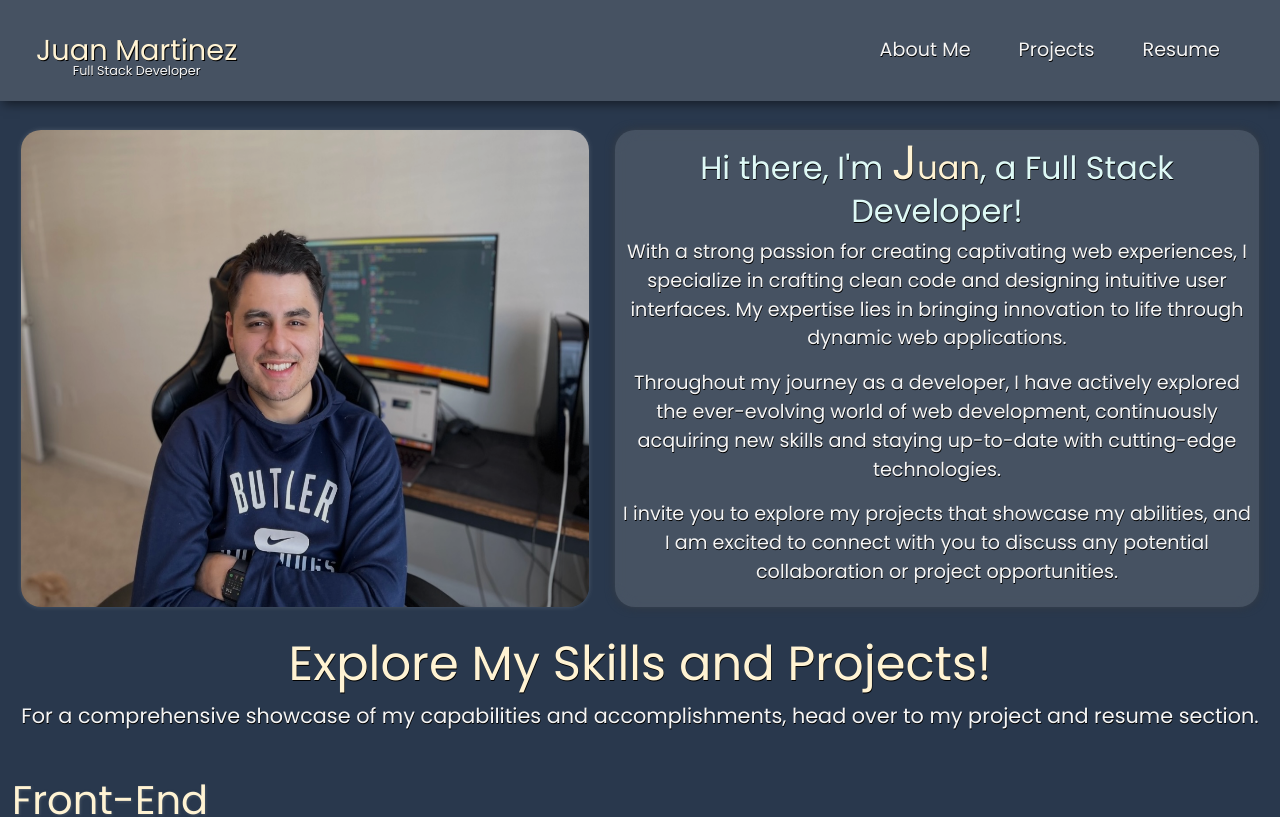
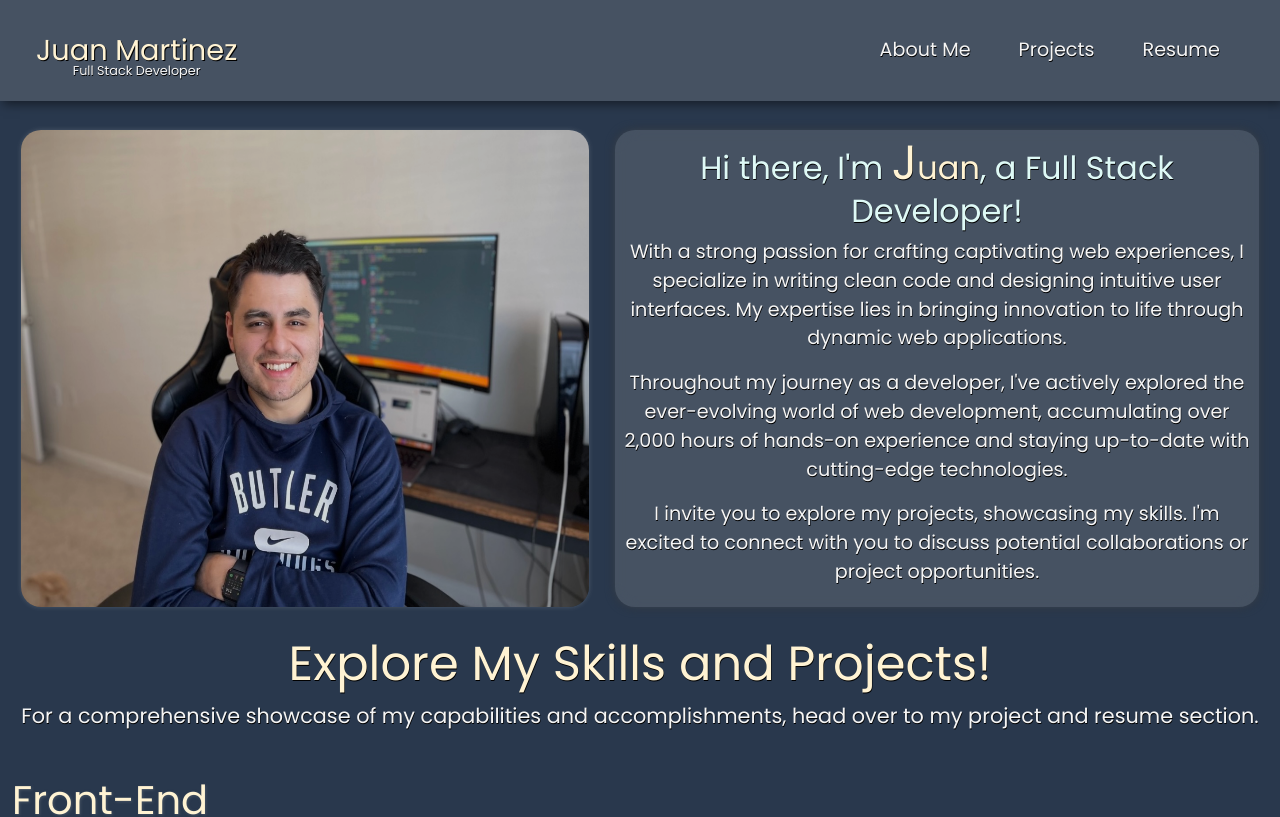
Before and after one commit to JuanMartinez503/React-portfolio, a React (Vite) app: page / in a window 1280 px wide. Shown: the top 817 px of the page. Built offline with nearby package versions, Linux system fonts and the light colour scheme.

Commit message:
updated the about section and intro

```diff
--- a/src/App.css
+++ b/src/App.css
@@ -214,6 +214,13 @@ footer .card-body {
 
 
 }
+.about-sec-cont {
+  background-color: var(--primary);
+  box-shadow: 0 0 10px rgba(0, 0, 0, 0.3);
+  border-radius: 10px;
+  padding: 1%;
+  margin: 1%;
+}
 .dev-icon-div{
   display: flex;
   flex-direction: column;
@@ -367,7 +374,9 @@ font-size: 2rem;
   background-color: var(--primary);
   color: var(--complementary);
   margin: 1.7%;
+  margin-bottom: 3%;
   border: 1px solid var(--complementary) !important;
+  box-shadow: 0 0 5px rgba(0, 0, 0, 0.3);
 }
 #scroll-Btn:hover{
   transform: scale(1.08);
--- a/src/components/BackToTopBtn.jsx
+++ b/src/components/BackToTopBtn.jsx
@@ -18,7 +18,7 @@ export default function BackToTopBtn (){
         })
     }
     return (
-        <div>
+        <div >
             {backToTopButton && ( <div className='d-flex justify-content-end'>
                 <button id='scroll-Btn' className='btn' onClick={scrollUp}>Scroll to top</button>
             </div>
--- a/src/components/Project.jsx
+++ b/src/components/Project.jsx
@@ -25,7 +25,7 @@ export default function Project ({aos2, aos1, img, description,title, github, st
 
               </div>
               <div className="text-center">
-              <Link to={appUrl} target='_blank'><button>{form}</button></Link>
+              <Link to={appUrl} target='_blank' className='shadow'><button>{form}</button></Link>
 
               </div>
             </div>
--- a/src/pages/About.jsx
+++ b/src/pages/About.jsx
@@ -13,7 +13,7 @@ export default function About() {
         data-aos="flip-right"
         className="my-3"
       />
-      <div data-aos="flip-left">
+      <div data-aos="flip-left" className="about-sec-cont">
         <h2 className="text-center">Hello there!</h2>
         <div className="text-center">
           <p>
--- a/src/pages/Home.jsx
+++ b/src/pages/Home.jsx
@@ -24,27 +24,20 @@ export default function Home() {
         />
  <div id="home-intro" className="text-center p-1 flex-wrap">
   <h2>
-            {" "}
     Hi there, I'm <span id="j">J</span>
     <span id="uan">uan</span>, a Full Stack Developer!
   </h2>
   <p>
-            With a strong passion for creating captivating web experiences, I
-            specialize in crafting clean code and designing intuitive user
-            interfaces. My expertise lies in bringing innovation to life through
-            dynamic web applications.
+    With a strong passion for crafting captivating web experiences, I specialize in writing clean code and designing intuitive user interfaces. My expertise lies in bringing innovation to life through dynamic web applications.
   </p>
   <p>
-            Throughout my journey as a developer, I have actively explored the
-            ever-evolving world of web development, continuously acquiring new
-            skills and staying up-to-date with cutting-edge technologies.
+    Throughout my journey as a developer, I've actively explored the ever-evolving world of web development, accumulating over 2,000 hours of hands-on experience and staying up-to-date with cutting-edge technologies.
   </p>
   <p>
-            I invite you to explore my projects that showcase my abilities, and
-            I am excited to connect with you to discuss any potential
-            collaboration or project opportunities.
+    I invite you to explore my projects, showcasing my skills. I'm excited to connect with you to discuss potential collaborations or project opportunities.
   </p>
 </div>
+
       </div>
 
       <div className="py-4 m-1 text-center" data-aos="fade-right">
```
Lines whose indentation alone changed are shown as unchanged.
